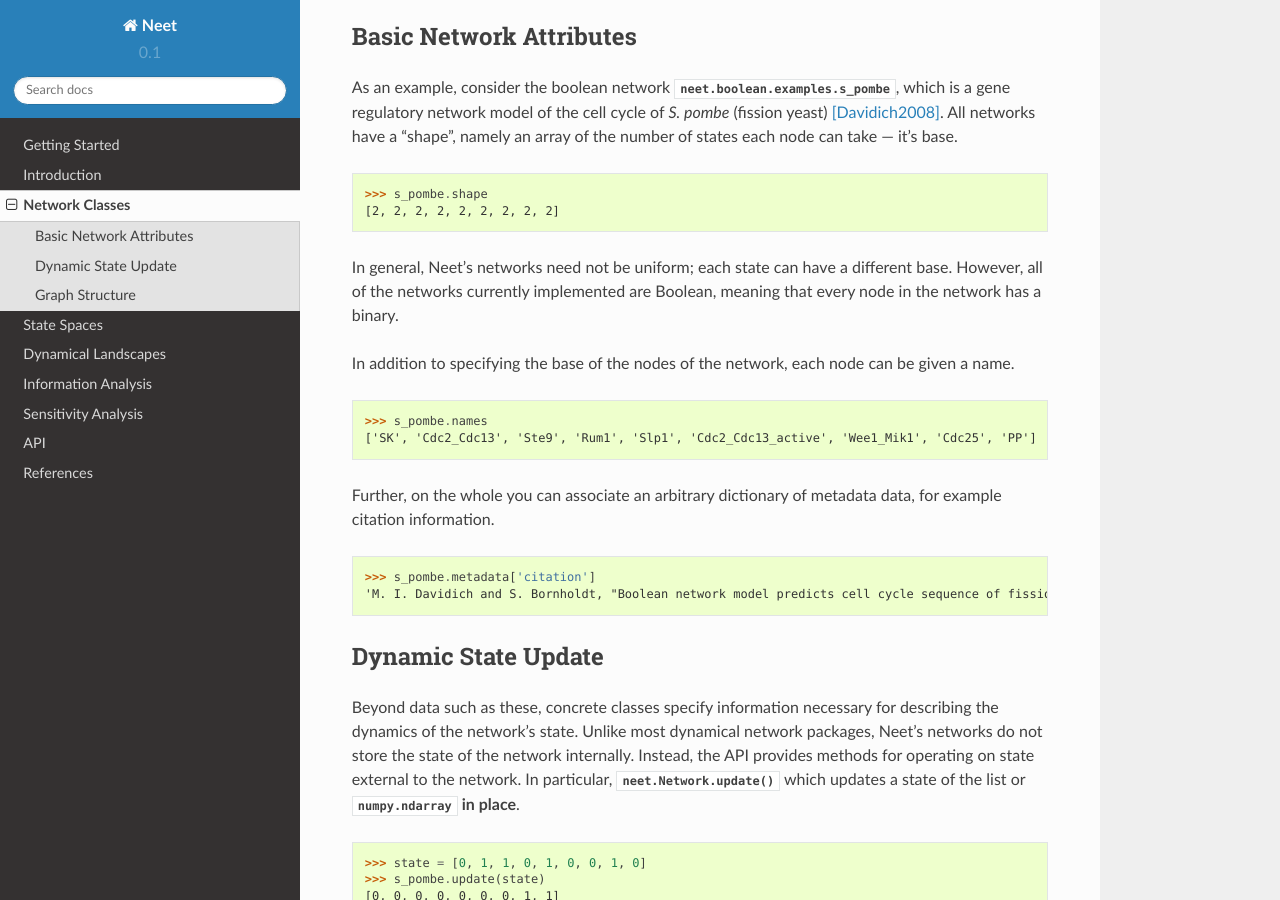
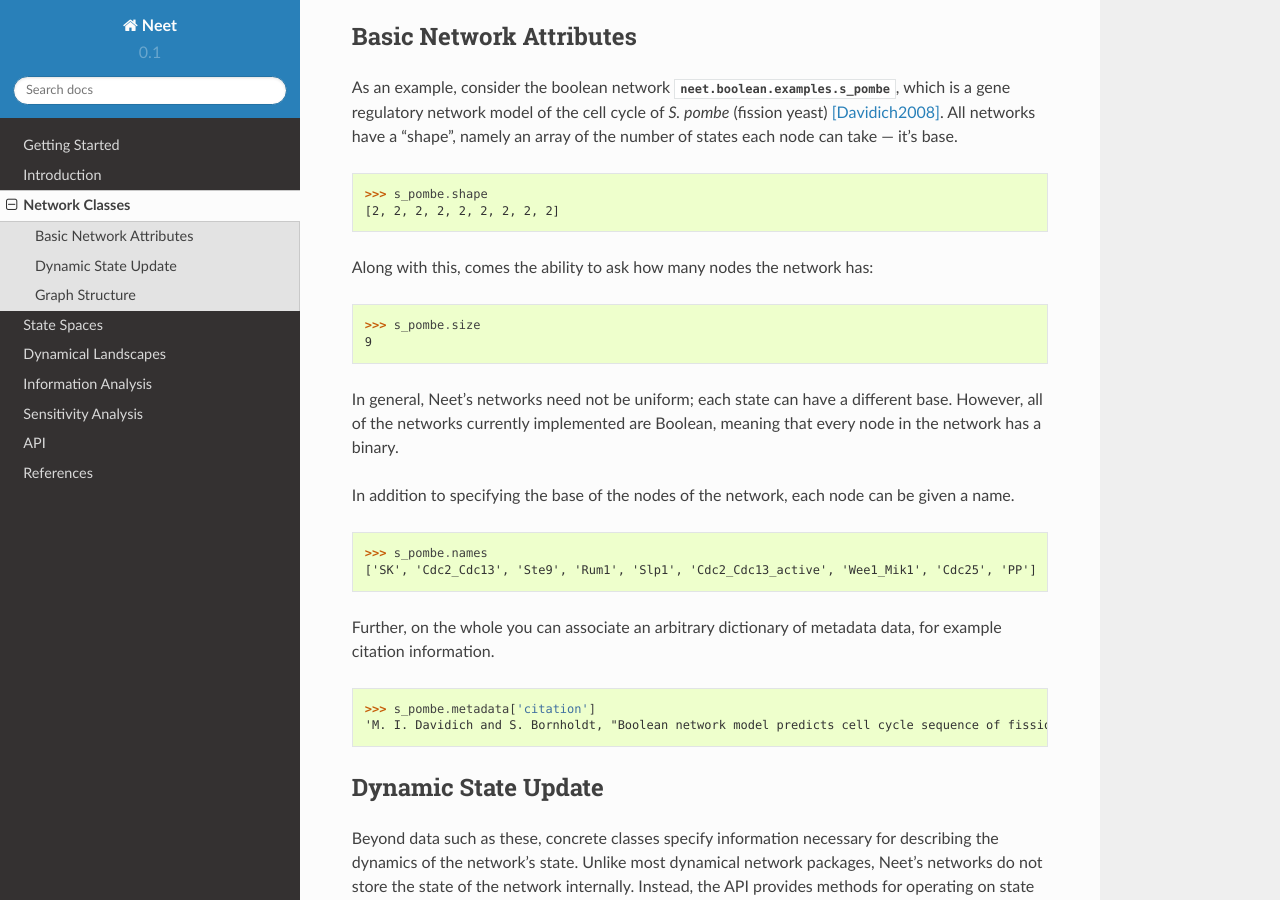
Before and after one commit to ELIFE-ASU/Neet, a Sphinx documentation site: the page built from docs/source/networks.rst, in a window 1280 px wide and 900 px high, scrolled down 630 px. Built offline with Sphinx 7.4.7 and the Read the Docs theme 2.0.0, drawn with Linux system fonts in a browser that asks for light colours.

Commit message:
:memo: Demonstrate Network.size

```diff
--- a/docs/source/networks.rst
+++ b/docs/source/networks.rst
@@ -39,6 +39,13 @@ networks have a "shape", namely an array of the number of states each node can t
 
      >>> s_pombe.shape
      [2, 2, 2, 2, 2, 2, 2, 2, 2]
+
+Along with this, comes the ability to ask how many nodes the network has:
+
+.. doctest:: introduction
+
+      >>> s_pombe.size
+      9
 
 In general, Neet's networks need not be uniform; each state can have a different base. However, all
 of the networks currently implemented are Boolean, meaning that every node in the network has a
```
